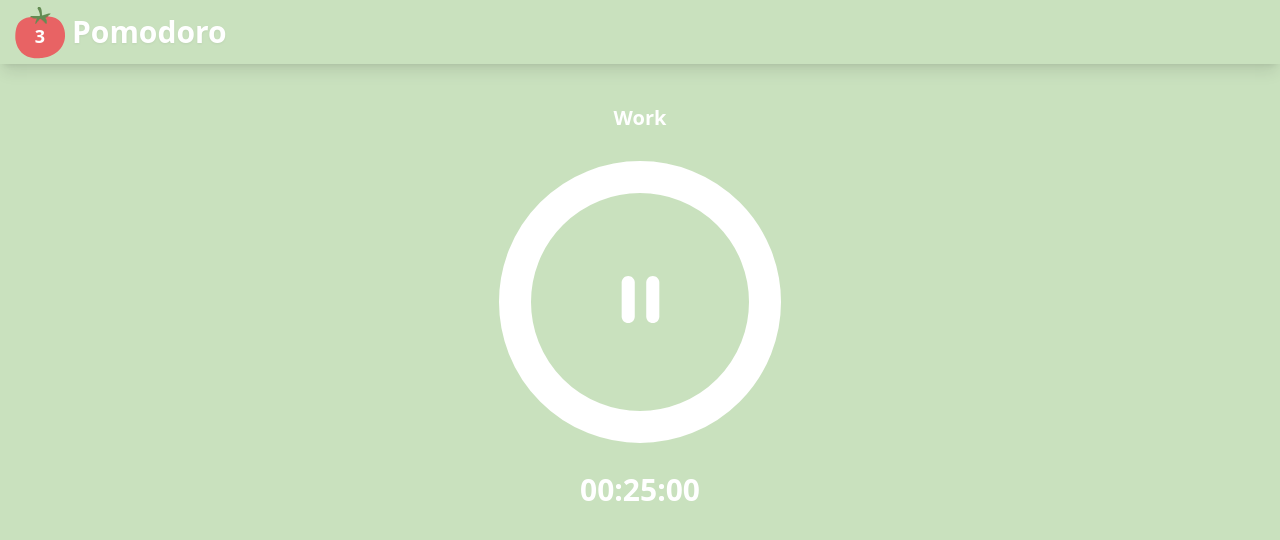
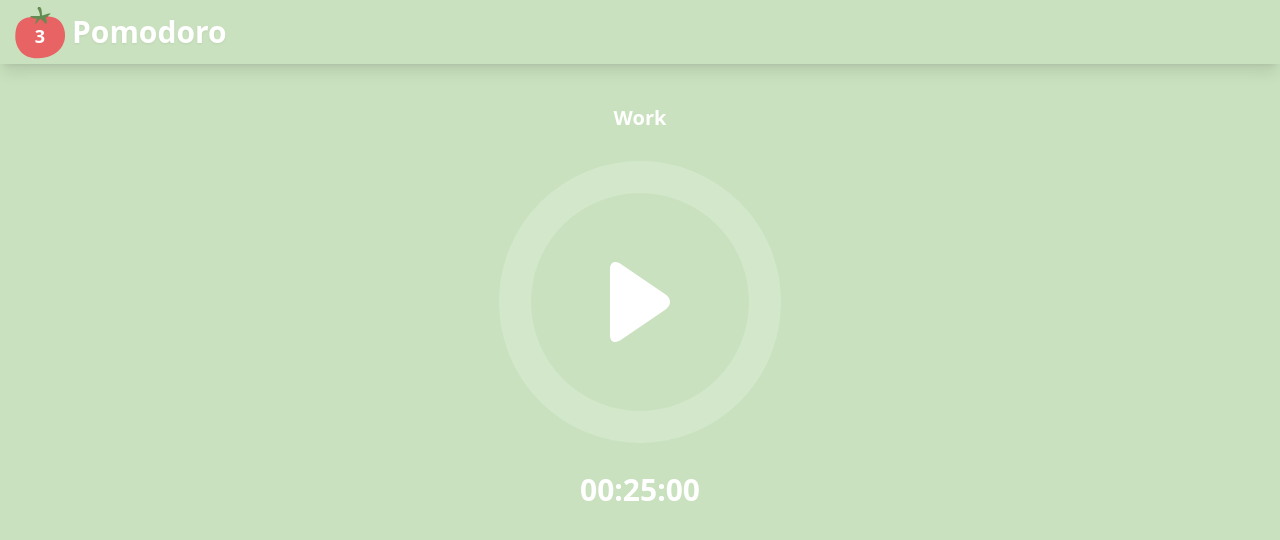
Before and after one commit to JethroNatividad/pomodoro-timer, a Next.js app: page / in a window 1280 px wide. Shown: the top 540 px of the page. Built offline with nearby package versions, Linux system fonts and the light colour scheme.

Commit message:
Add play icon

```diff
--- a/components/PomodoroTimer.tsx
+++ b/components/PomodoroTimer.tsx
@@ -81,7 +81,7 @@ const PomodoroTimer = ({ appSettings, setWorkDone, workDone }: Props) => {
     return (
         <div className='flex flex-col items-center justify-center mt-10 space-y-5'>
             <h1 className='text-xl font-semibold text-white'>{getStatusText(status)}</h1>
-            <Pie percentage={calculatePercentage(secondsRemaining, appSettings.timers[status] * 60)} color="white" handleStart={handleStart} handlePause={handlePause} timerStatus={timerStatus} />
+            <Pie percentage={calculatePercentage(secondsRemaining, appSettings.timers[status] * 60)} handleStart={handleStart} handlePause={handlePause} timerStatus={timerStatus} />
             <h1 className='text-3xl font-semibold text-white'>{getFormattedTime(secondsRemaining)}</h1>
         </div>
     )
--- a/components/TimerCircle.tsx
+++ b/components/TimerCircle.tsx
@@ -1,5 +1,7 @@
 import { TIMER_STATUS } from "../types";
 import PauseIcon from '../icons/pause.svg'
+import PlayIcon from '../icons/play.svg'
+
 import Image from "next/image";
 const cleanPercentage = (percentage: number) => {
     const isNegativeOrNaN = !Number.isFinite(+percentage) || percentage < 0; // we can set non-numbers to 0 here
@@ -7,12 +9,15 @@ const cleanPercentage = (percentage: number) => {
     return isNegativeOrNaN ? 0 : isTooHigh ? 100 : +percentage;
 };
 
-const Circle = ({ color, percentage }: { color: string, percentage: number }) => {
+const Circle = ({ color, percentage, timerStatus }: {
+    color: string, percentage: number, timerStatus: TIMER_STATUS,
+}) => {
     const r = 125;
     const circ = 2 * Math.PI * r;
     const strokePct = ((100 - percentage) * circ) / 100; // where stroke will start, e.g. from 15% to 100%.
     return (
         <circle
+            className={`${timerStatus === TIMER_STATUS.PAUSED ? 'opacity-20' : 'opacity-100'} transition-all duration-500 ease-in-out`}
             r={r}
             cx={50}
             cy={150}
@@ -26,28 +31,33 @@ const Circle = ({ color, percentage }: { color: string, percentage: number }) =>
 };
 
 type PieProps = {
-    color: string,
     percentage: number,
     handleStart: () => void,
     handlePause: () => void,
     timerStatus: TIMER_STATUS,
 }
-const Pie = ({ percentage, color, handleStart, handlePause, timerStatus }: PieProps) => {
+const Pie = ({ percentage, handleStart, handlePause, timerStatus }: PieProps) => {
     const pct = cleanPercentage(percentage);
     const handleClick = timerStatus === TIMER_STATUS.RUNNING ? handlePause : handleStart;
 
     return (
-        <div onClick={handleClick} className="relative w-fit h-fit cursor-pointer">
+        <div onClick={handleClick} className="relative w-fit h-fit cursor-pointer ">
 
             <svg height={300} width={300}>
                 <g transform={`rotate(-90 ${"100 100"})`}>
-                    <Circle color="lightgrey" percentage={0} />
-                    <Circle color={color} percentage={pct} />
+                    <Circle color="lightgrey" percentage={0} timerStatus={timerStatus} />
+                    <Circle color='white' percentage={pct} timerStatus={timerStatus} />
                 </g>
             </svg>
             <div className="absolute top-0 left-0 flex flex-col items-center justify-center h-full w-full">
-                <div className={`opacity-0 ${timerStatus === TIMER_STATUS.PAUSED && 'opacity-100'} transition-all duration-500 ease-in-out text-center`}>
-                    <Image src={PauseIcon} objectFit="fill" className="invert" />
+                <div className={`opacity-0 ${timerStatus === TIMER_STATUS.PAUSED && 'opacity-100'} w-20 h-20 transition-all duration-200 ease-in-out flex justify-center items-center`}>
+                    {
+                        percentage === 100 ? (
+                            <Image src={PlayIcon} objectFit="fill" className="invert" />
+                        ) : (
+                            <Image src={PauseIcon} objectFit="fill" className="invert" />
+                        )
+                    }
                 </div>
             </div>
         </div >
```
Also changed, not shown: icons/play.svg (added).
